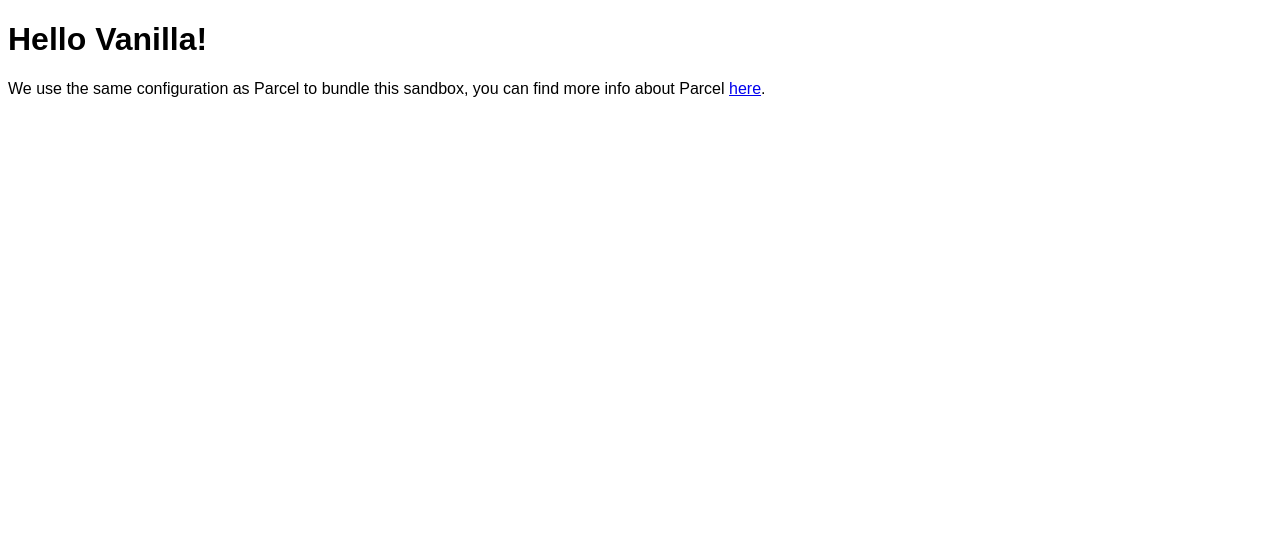
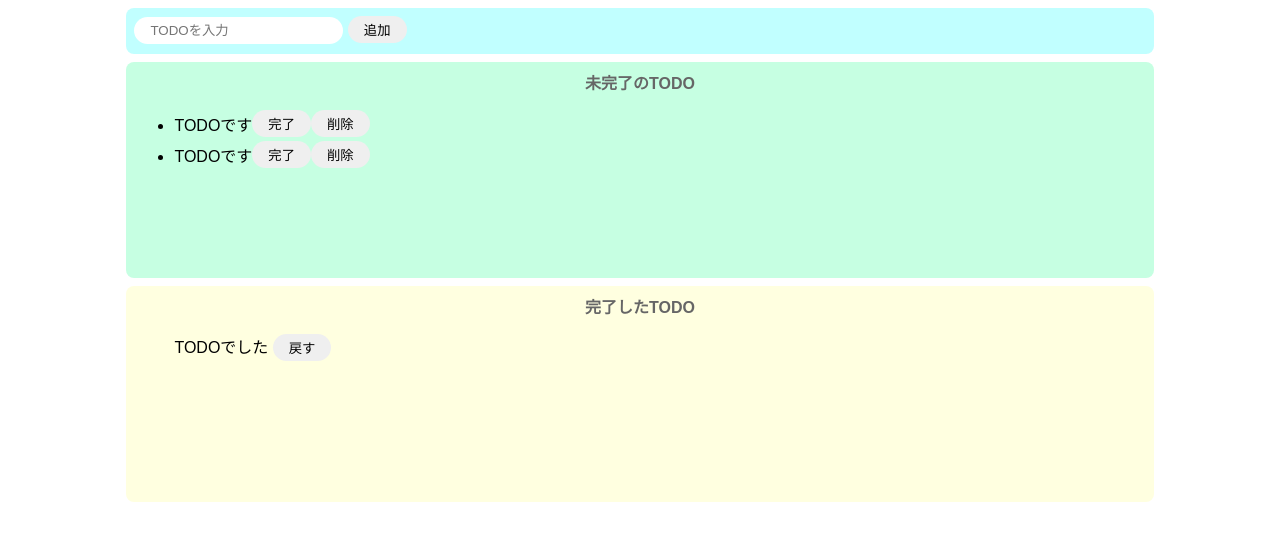
Before and after one commit to mana-sumiyoshi/to-js, a website built with Parcel: page index.html in a window 1280 px wide. Built offline with nearby package versions, Linux system fonts and the light colour scheme.

Commit message:
コーディング

```diff
--- a/index.html
+++ b/index.html
@@ -1,16 +1,46 @@
 <!DOCTYPE html>
 <html>
+  <head>
+    <title>TODO（JS）</title>
+    <meta charset="UTF-8" />
+  </head>
 
-<head>
-	<title>Parcel Sandbox</title>
-	<meta charset="UTF-8" />
-</head>
+  <body>
+    <div class="input-area section-area">
+      <input type="text" placeholder="TODOを入力" />
+      <button>追加</button>
+    </div>
+    <div class="incomplete-area section-area">
+      <p class="title">未完了のTODO</p>
+      <ul>
+        <li>
+          <div class="list-row">
+            TODOです
+            <button>完了</button>
+            <button>削除</button>
+          </div>
+        </li>
+        <li>
+          <div class="list-row">
+            TODOです
+            <button>完了</button>
+            <button>削除</button>
+          </div>
+        </li>
+      </ul>
+    </div>
+    <div class="complete-area section-area">
+      <p class="title">完了したTODO</p>
+      <ul>
+        <li class="list-row">
+          <div>
+            TODOでした
+            <button>戻す</button>
+          </div>
+        </li>
+      </ul>
+    </div>
 
-<body>
-	<div id="app"></div>
-
-	<script src="src/index.js">
-	</script>
-</body>
-
+    <script src="src/index.js"></script>
+  </body>
 </html>
--- a/src/index.js
+++ b/src/index.js
@@ -1,10 +1 @@
 import "./styles.css";
-
-document.getElementById("app").innerHTML = `
-<h1>Hello Vanilla!</h1>
-<div>
-  We use the same configuration as Parcel to bundle this sandbox, you can find more
-  info about Parcel
-  <a href="https://parceljs.org" target="_blank" rel="noopener noreferrer">here</a>.
-</div>
-`;
--- a/src/styles.css
+++ b/src/styles.css
@@ -1,3 +1,56 @@
 body {
   font-family: sans-serif;
 }
+
+input {
+  border-radius: 16px;
+  border: none;
+  padding: 6px 16px;
+  outline: none;
+}
+button {
+  border-radius: 16px;
+  border: none;
+  padding: 4px 16px;
+  background-color: #efefef;
+}
+button:hover {
+  background-color: #ff7fff;
+  color: #fff;
+  cursor: pointer;
+}
+
+.section-area {
+  width: 80%;
+  margin: 0 auto 8px auto;
+  padding: 8px;
+  border-radius: 8px;
+}
+
+.section-area:last-of-type {
+  margin-bottom: 0;
+}
+.input-area {
+  background-color: #c1ffff;
+  height: 30px;
+}
+.incomplete-area {
+  background-color: #c6ffe2;
+  min-height: 200px;
+}
+.complete-area {
+  background-color: #ffffe0;
+  min-height: 200px;
+}
+.title {
+  text-align: center;
+  margin-top: 0;
+  font-weight: 700;
+  color: #666;
+}
+.list-row {
+  display: flex;
+  align-items: center;
+  padding-bottom: 4px;
+  margin-right: 8px;
+}
```
